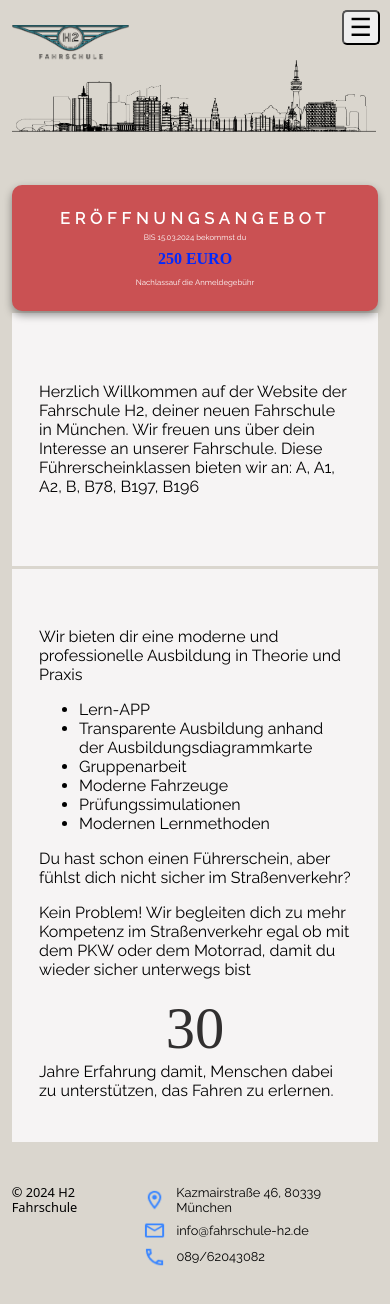
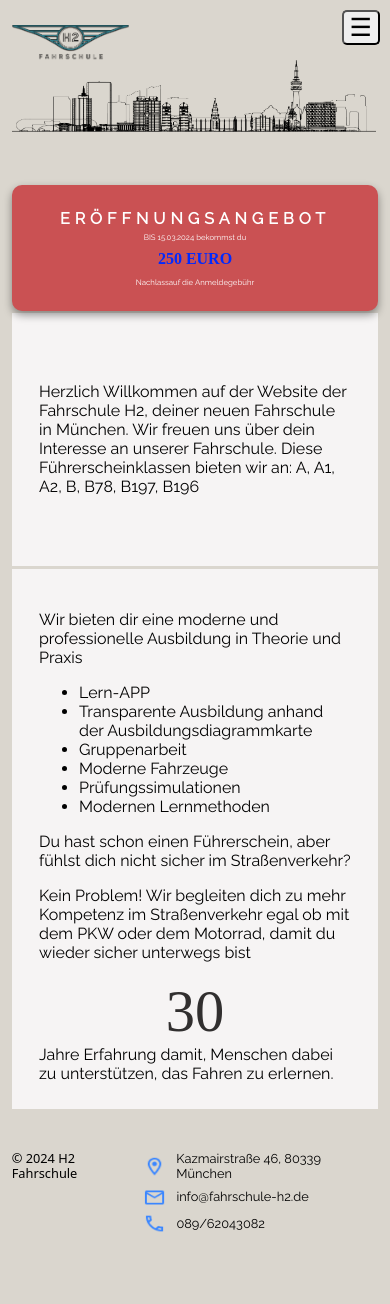
Before and after one commit to Korzyukova/Fahrschule, a Next.js app: page / in a window 390 px wide. Shown: the top 1304 px of the page. After the commit the page ends 1281 px from the top, so only its background shows below. Built offline with nearby package versions, Linux system fonts and the light colour scheme; a web font is replaced by a local one.

Commit message:
container two padding

```diff
--- a/src/app/globals.css
+++ b/src/app/globals.css
@@ -382,6 +382,8 @@ body {
     flex-direction: column;
     align-items: center;
     margin-bottom: 0;
+    padding-top: 3vh;
+    padding-bottom: 3vh;
   }
 
   .container-two-paragraphs {
```
